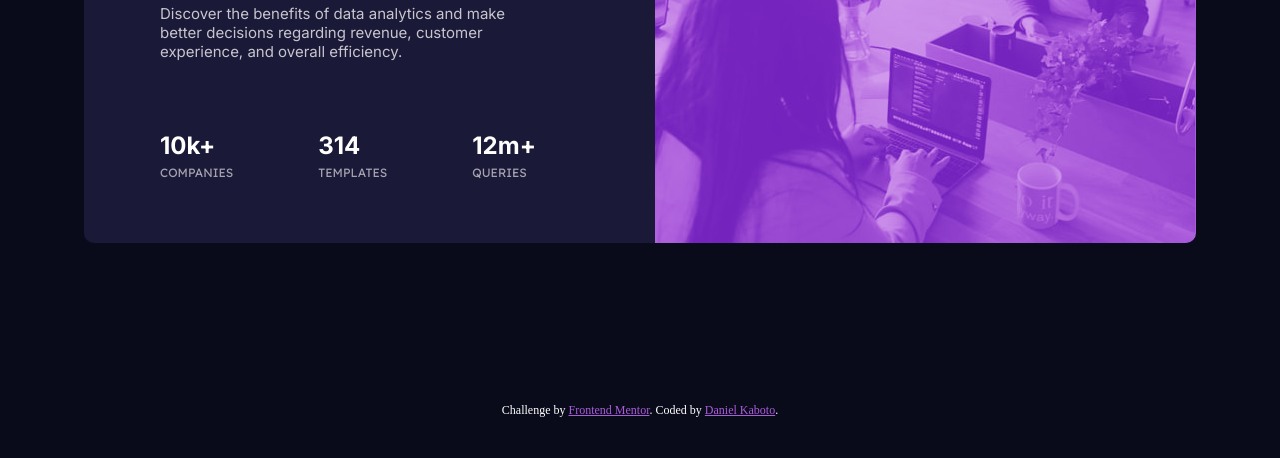
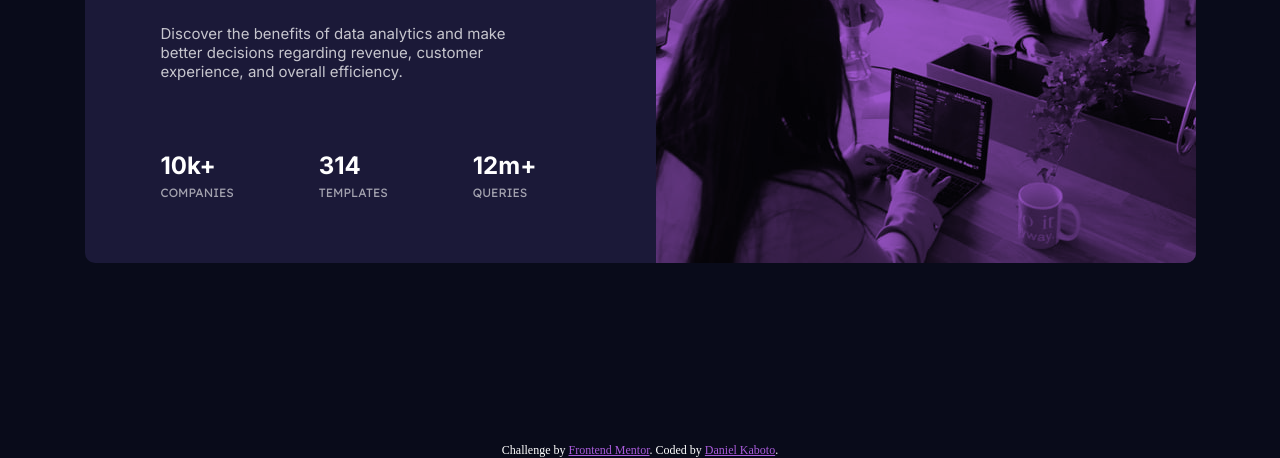
Before and after one commit to Sensei-Kaboto/previewCard, a plain HTML site: page index.html in a window 1280 px wide. Shown: the part 363-821 px from the top of the page. Before the commit the page ends 800 px from the top, so only its background shows below. Drawn offline with Linux system fonts and the light colour scheme.

Commit message:
check last

```diff
--- a/style.css
+++ b/style.css
@@ -63,12 +63,13 @@ img{
 }
 .hero__image{
   background-color: #AB5CDB;
+  opacity: 90%;
   height: 241px;
 
 }
 
 .hero__image picture{
-    mix-blend-mode:soft-light;
+    mix-blend-mode:multiply;
 }
 
 .text__preview{
@@ -127,8 +128,8 @@ a{
 @media(min-width:40.7em) and (max-width:90em){
     main{
         flex-direction: row;
-        width: 1112px;
-        margin: 160px auto;
+        width: 1111px;
+        margin: 180px auto;
         height: 446px;
 
     }
@@ -136,7 +137,7 @@ a{
     .hero__image{
         order: 2;
         height: 100%;
-        width: 100%;
+        width: 99.9%;
     }
 
 
```
